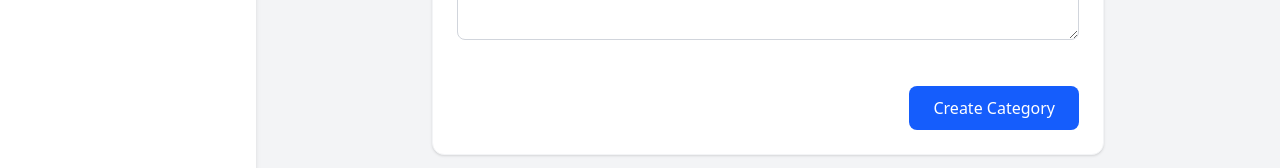
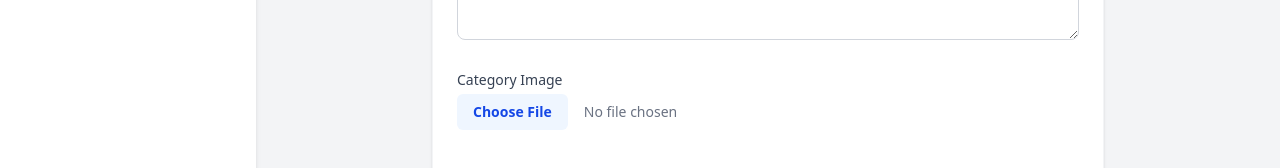
Before and after one commit to Targ-dev/mechanical-city, a Next.js app: page /admin/categories/new in a window 1280 px wide. Shown: the part 556-724 px from the top of the page. Built offline with nearby package versions, Linux system fonts and the light colour scheme; no server answers; the database is empty.

Commit message:
feat: add create and edit pages for category management in admin dashboard

```diff
--- a/app/admin/categories/[id]/edit/page.tsx
+++ b/app/admin/categories/[id]/edit/page.tsx
@@ -15,6 +15,7 @@ export default function EditCategoryPage({ params }: { params: Promise<{ id: str
         name: '',
         slug: '',
         description: '',
+        image: '',
     })
 
     useEffect(() => {
@@ -30,6 +31,7 @@ export default function EditCategoryPage({ params }: { params: Promise<{ id: str
                 name: data.name,
                 slug: data.slug,
                 description: data.description || '',
+                image: data.image || '',
             })
         } catch (err: any) {
             setError(err.message)
@@ -143,6 +145,47 @@ export default function EditCategoryPage({ params }: { params: Promise<{ id: str
                         />
                     </div>
 
+                    <div>
+                        <label htmlFor="image" className="block text-sm font-medium text-gray-700 mb-1">
+                            Category Image
+                        </label>
+                        <div className="flex items-center space-x-4">
+                            {formData.image && (
+                                <div className="relative h-24 w-24 rounded-lg overflow-hidden border border-gray-200">
+                                    <img src={formData.image} alt="Preview" className="h-full w-full object-cover" />
+                                </div>
+                            )}
+                            <input
+                                type="file"
+                                id="image"
+                                accept="image/*"
+                                onChange={async (e) => {
+                                    const file = e.target.files?.[0]
+                                    if (!file) return
+
+                                    const uploadFormData = new FormData()
+                                    uploadFormData.append('file', file)
+
+                                    try {
+                                        const res = await fetch('/api/upload', {
+                                            method: 'POST',
+                                            body: uploadFormData
+                                        })
+                                        if (res.ok) {
+                                            const { url } = await res.json()
+                                            setFormData(prev => ({ ...prev, image: url }))
+                                        } else {
+                                            alert('Failed to upload image')
+                                        }
+                                    } catch (err) {
+                                        alert('Error uploading image')
+                                    }
+                                }}
+                                className="block w-full text-sm text-gray-500 file:mr-4 file:py-2 file:px-4 file:rounded-md file:border-0 file:text-sm file:font-semibold file:bg-blue-50 file:text-blue-700 hover:file:bg-blue-100"
+                            />
+                        </div>
+                    </div>
+
                     <div className="flex justify-end pt-4">
                         <button
                             type="submit"
--- a/app/admin/categories/new/page.tsx
+++ b/app/admin/categories/new/page.tsx
@@ -13,6 +13,7 @@ export default function NewCategoryPage() {
         name: '',
         slug: '',
         description: '',
+        image: '',
     })
 
     const handleChange = (e: React.ChangeEvent<HTMLInputElement | HTMLTextAreaElement>) => {
@@ -130,6 +131,47 @@ export default function NewCategoryPage() {
                         />
                     </div>
 
+                    <div>
+                        <label htmlFor="image" className="block text-sm font-medium text-gray-700 mb-1">
+                            Category Image
+                        </label>
+                        <div className="flex items-center space-x-4">
+                            {formData.image && (
+                                <div className="relative h-24 w-24 rounded-lg overflow-hidden border border-gray-200">
+                                    <img src={formData.image} alt="Preview" className="h-full w-full object-cover" />
+                                </div>
+                            )}
+                            <input
+                                type="file"
+                                id="image"
+                                accept="image/*"
+                                onChange={async (e) => {
+                                    const file = e.target.files?.[0]
+                                    if (!file) return
+
+                                    const uploadFormData = new FormData()
+                                    uploadFormData.append('file', file)
+
+                                    try {
+                                        const res = await fetch('/api/upload', {
+                                            method: 'POST',
+                                            body: uploadFormData
+                                        })
+                                        if (res.ok) {
+                                            const { url } = await res.json()
+                                            setFormData(prev => ({ ...prev, image: url }))
+                                        } else {
+                                            alert('Failed to upload image')
+                                        }
+                                    } catch (err) {
+                                        alert('Error uploading image')
+                                    }
+                                }}
+                                className="block w-full text-sm text-gray-500 file:mr-4 file:py-2 file:px-4 file:rounded-md file:border-0 file:text-sm file:font-semibold file:bg-blue-50 file:text-blue-700 hover:file:bg-blue-100"
+                            />
+                        </div>
+                    </div>
+
                     <div className="flex justify-end pt-4">
                         <button
                             type="submit"
```
